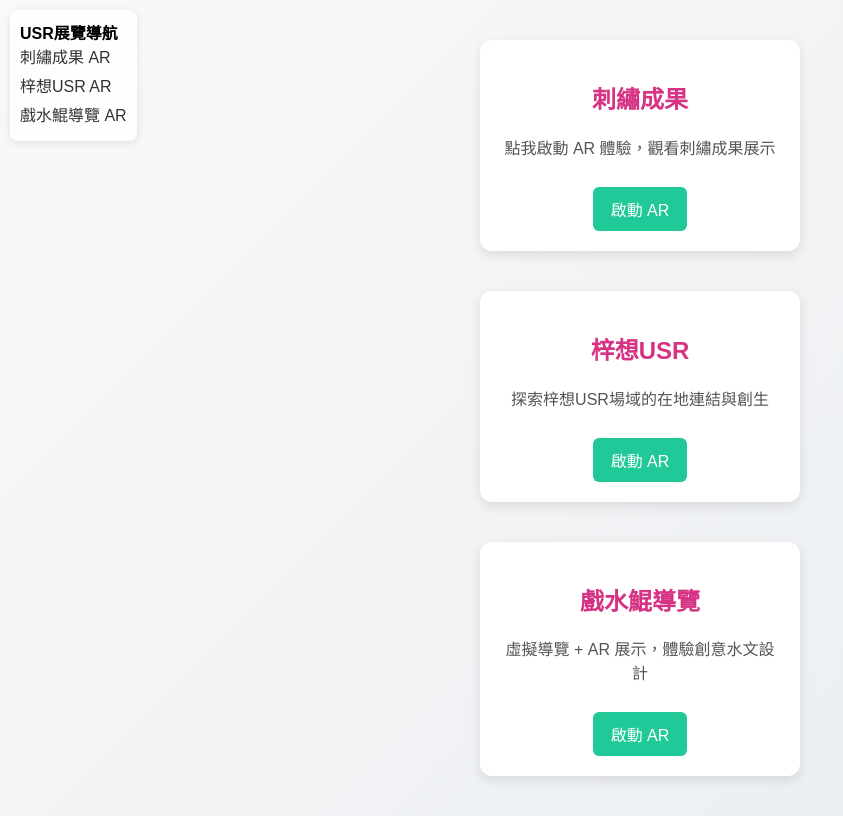
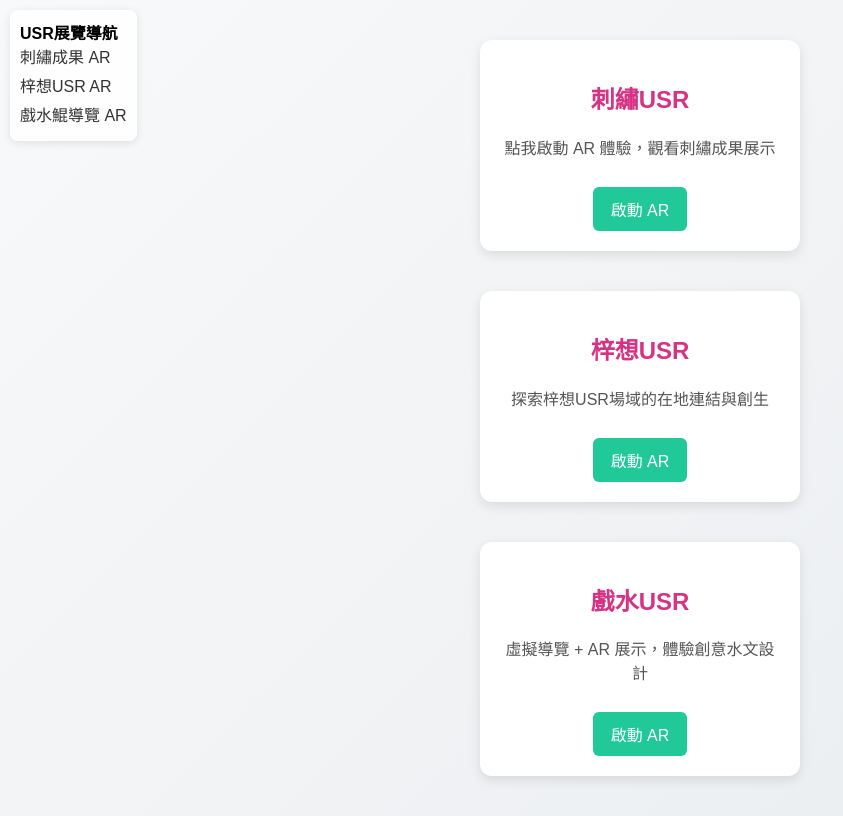
Before and after one commit to FANG091/VR-AR-, a plain HTML site: page index.html in a window 1280 px wide. Shown: the whole page, without its empty margins (0-843 px from the left). Drawn offline with Linux system fonts and the light colour scheme.

Commit message:
Update index.html

```diff
--- a/index.html
+++ b/index.html
@@ -61,7 +61,7 @@
   </div>
 
   <div class="card">
-    <h2>刺繡成果</h2>
+    <h2>刺繡USR</h2>
     <p>點我啟動 AR 體驗，觀看刺繡成果展示</p>
     <a href="刺繡_ar.html">啟動 AR</a>
   </div>
@@ -73,7 +73,7 @@
   </div>
 
   <div class="card">
-    <h2>戲水鯤導覽</h2>
+    <h2>戲水USR</h2>
     <p>虛擬導覽 + AR 展示，體驗創意水文設計</p>
     <a href="戲水鯤_ar.html">啟動 AR</a>
   </div>
```
